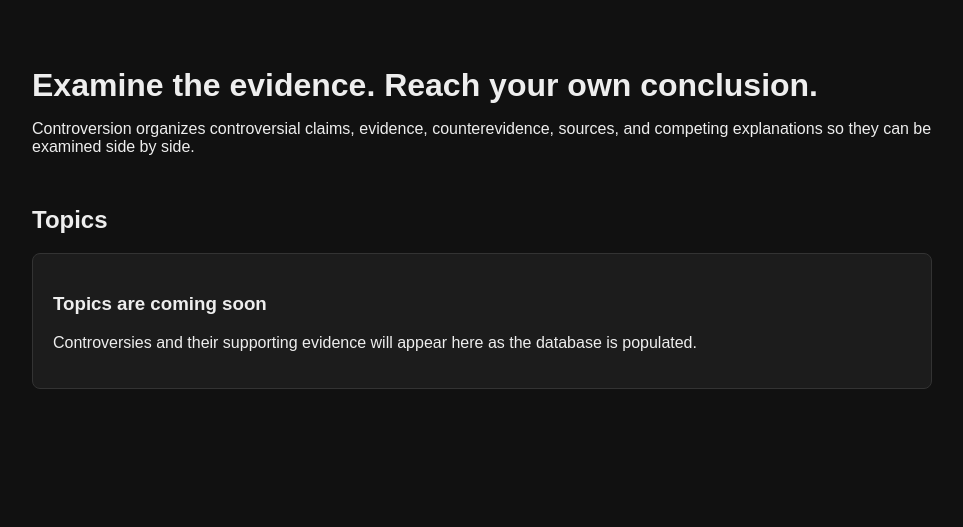
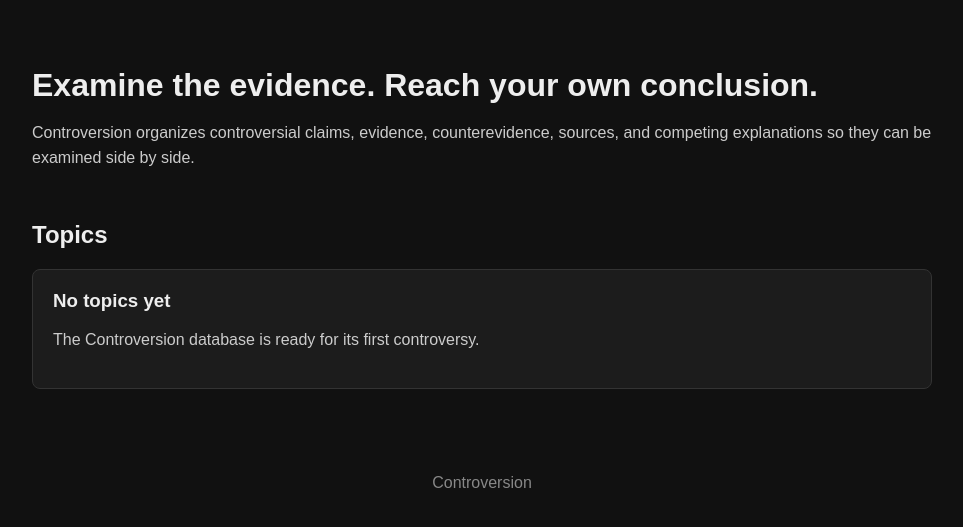
Before and after one commit to Xcnoevilx/Controversion, a Flask app: page / in a window 1280 px wide. Shown: the part 78-605 px from the top of the page, without its empty margins (158-1121 px from the left). Run offline with Flask 3, Linux system fonts and the light colour scheme; data that the repository does not hold is empty.

Commit message:
Connect home page to topic database

```diff
--- a/templates/index.html
+++ b/templates/index.html
@@ -38,6 +38,11 @@
             margin-bottom: 10px;
         }
 
+        .hero p {
+            line-height: 1.6;
+            color: #ccc;
+        }
+
         .topic-card {
             background: #1c1c1c;
             border: 1px solid #333;
@@ -45,9 +50,19 @@
             padding: 20px;
             margin-bottom: 15px;
         }
-f
+
         .topic-card h3 {
             margin-top: 0;
+            margin-bottom: 10px;
+        }
+
+        .topic-card p {
+            line-height: 1.5;
+            color: #ccc;
+        }
+
+        .topic-card small {
+            color: #999;
         }
 
         footer {
@@ -79,16 +94,50 @@ f
     <section>
         <h2>Topics</h2>
 
-        <div class="topic-card">
-            <h3>Topics are coming soon</h3>
+        {% if topics %}
 
-            <p>
-                Controversies and their supporting evidence will
-                appear here as the database is populated.
-            </p>
-        </div>
+            {% for topic in topics %}
+
+                <div class="topic-card">
+
+                    <h3>{{ topic.title }}</h3>
+
+                    <p>
+                        {{ topic.summary }}
+                    </p>
+
+                    {% if topic.category %}
+                        <small>
+                            Category: {{ topic.category }}
+                        </small>
+                    {% endif %}
+
+                </div>
+
+            {% endfor %}
+
+        {% else %}
+
+            <div class="topic-card">
+
+                <h3>No topics yet</h3>
+
+                <p>
+                    The Controversion database is ready for its
+                    first controversy.
+                </p>
+
+            </div>
+
+        {% endif %}
+
     </section>
 
 </main>
 
 <footer>
+    Controversion
+</footer>
+
+</body>
+</html>
```
